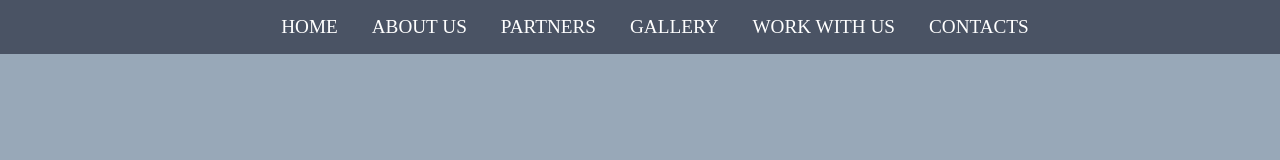
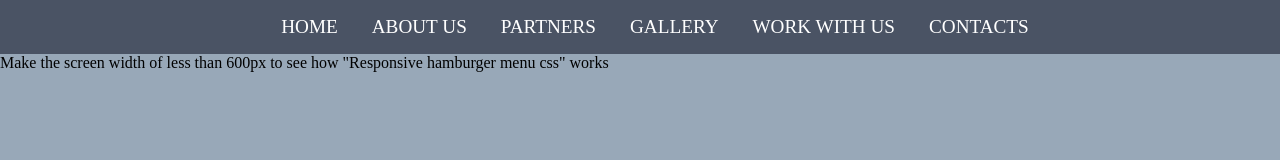
Before and after one commit to AnnaUmi/responsive-hamburger-menu-css.github.com, a plain HTML site: page index.html in a window 1280 px wide. Drawn offline with nearby package versions, Linux system fonts and the light colour scheme.

Commit message:
Update index.html

```diff
--- a/index.html
+++ b/index.html
@@ -1,7 +1,8 @@
 <!DOCTYPE html>
 <html>
 <head>
-	<title>Responsive hamburger menu css</title>
+	<title>Responsive hamburger menu CSS</title>
+	<meta charset="utf-8">
 	<link rel="stylesheet" href="style.css">
 	<script src="https://ajax.googleapis.com/ajax/libs/jquery/3.1.0/jquery.min.js"></script>
 </head>
@@ -36,6 +37,7 @@
 		</nav>
 	</div>
 </header>
+	<p>Make the screen width of less than 600px to see how "Responsive hamburger menu css" works</p>
 <script>
 		$('#toggle-menu').on('click', function(){
 			$(this).toggleClass('on');
```
